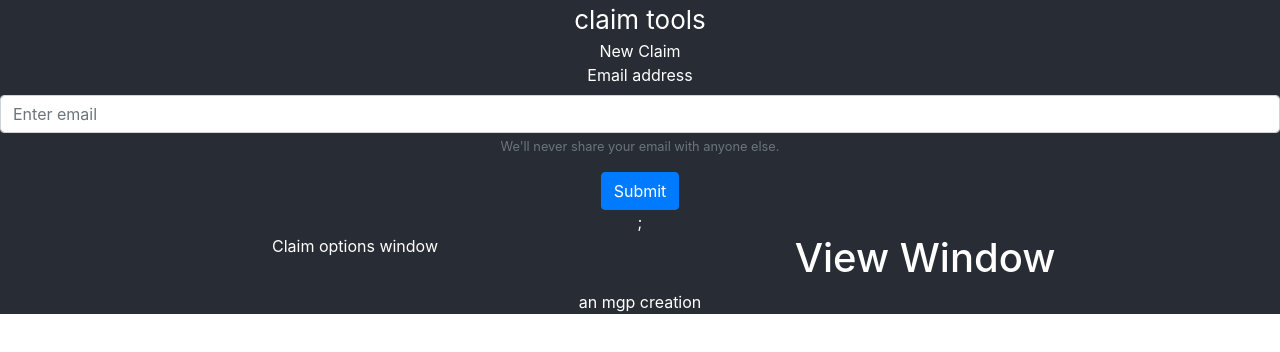
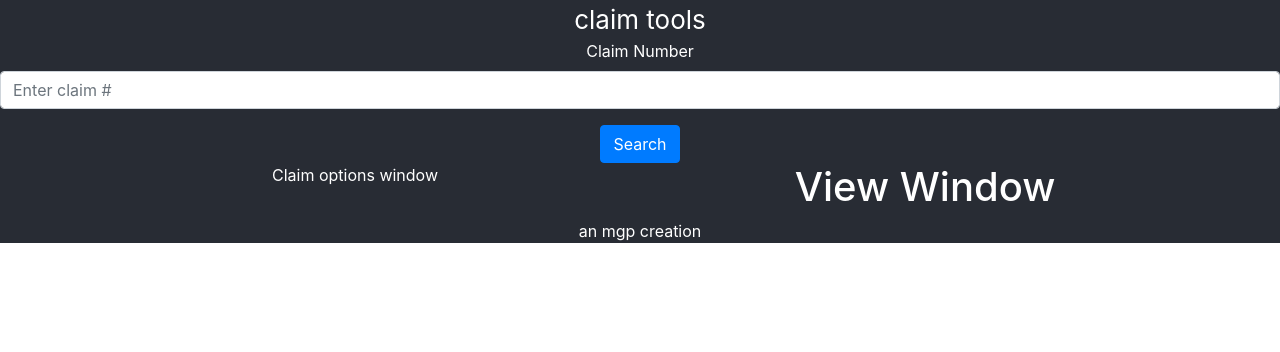
Before and after one commit to glennneiger/claim-tools, a React (Create React App) app in the folder claim-tools/: page / in a window 1280 px wide. Shown: the top 352 px of the page. Built offline with nearby package versions, Linux system fonts and the light colour scheme.

Commit message:
claim number input on top

```diff
--- a/claim-tools/src/comp/MainView.js
+++ b/claim-tools/src/comp/MainView.js
@@ -19,19 +19,15 @@ class MainView extends Component {
     render() {
         return (
             <section className='main-view'>
-            New Claim
                 <Form>
                     <Form.Group controlId="formBasicEmail">
-                        <Form.Label>Email address</Form.Label>
-                        <Form.Control type="email" placeholder="Enter email" />
-                        <Form.Text className="text-muted">
-                        We'll never share your email with anyone else.
-                        </Form.Text>
+                        <Form.Label>Claim Number</Form.Label>
+                        <Form.Control type="text" placeholder="Enter claim #" />
                     </Form.Group>
                     <Button variant="primary" type="submit">
-                        Submit
+                        Search
                     </Button>
-                </Form>;
+                </Form>
             <Container>
                 <Row>
                     <Col>
```
